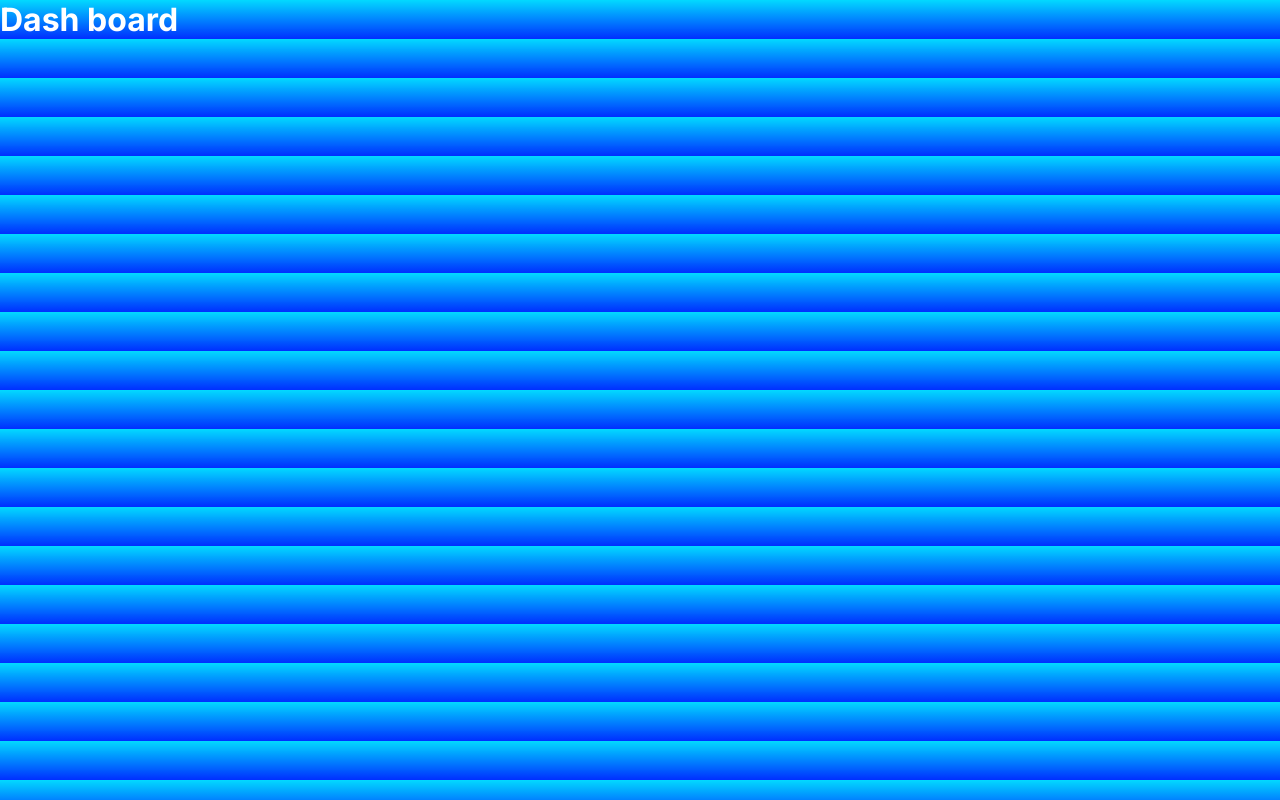
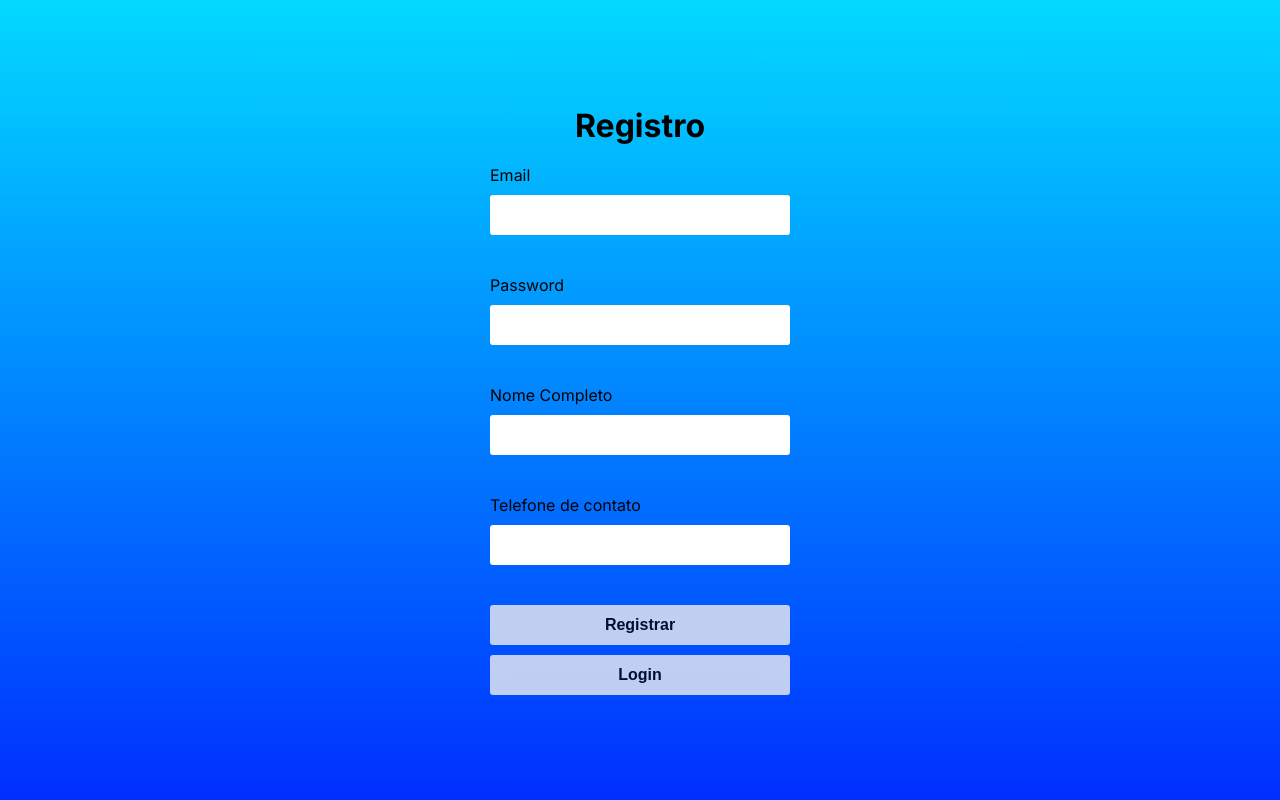
Before and after one commit to JogadorHungria/contactList, a Next.js app: page /register in a window 1280 px wide. Built offline with nearby package versions, Linux system fonts and the light colour scheme.

Commit message:
feat: adding notification for tostfy

```diff
--- a/app/components/input/index.tsx
+++ b/app/components/input/index.tsx
@@ -1,20 +1,17 @@
-type IType = "text" | "password" | "email";
+type IType = "text" | "password" | "email" | "tel";
 
 interface IInput {
+  labelName: string;
   name: string;
   register: any;
   type: IType;
 }
 
-export const Input = ({ name, register, type }: IInput) => {
+export const Input = ({ labelName, name, register, type }: IInput) => {
   return (
     <>
-      <label htmlFor={name.toLowerCase()}>{name}</label>
-      <input
-        {...register(name.toLowerCase())}
-        id={name.toLowerCase()}
-        type={type}
-      />
+      <label htmlFor={name}>{labelName}</label>
+      <input {...register(name)} id={name.toLowerCase()} type={type} />
     </>
   );
 };
--- /dev/null
+++ b/app/dashboard/dashboardStyle.scss
@@ -0,0 +1,3 @@
+body {
+  background-image: linear-gradient(to bottom, #00d9fffd, #002fff);
+}
--- a/app/dashboard/page.tsx
+++ b/app/dashboard/page.tsx
@@ -1,5 +1,5 @@
 "use client";
-
+import "app/dashboard/dashboardStyle.scss";
 const DashBoard = () => {
   return (
     <main>
--- a/app/layout.tsx
+++ b/app/layout.tsx
@@ -1,6 +1,8 @@
 import "app/styles/styleGlobal.scss";
 import type { Metadata } from "next";
 import { Inter } from "next/font/google";
+import { Flip, ToastContainer, toast } from "react-toastify";
+import "react-toastify/dist/ReactToastify.css";
 
 const inter = Inter({ subsets: ["latin"] });
 
@@ -16,7 +18,10 @@ export default function RootLayout({
 }) {
   return (
     <html lang="pt-BR">
-      <body className={inter.className}>{children}</body>
+      <body className={inter.className}>
+        <ToastContainer autoClose={2000} />
+        {children}
+      </body>
     </html>
   );
 }
--- a/app/loginPage.scss
+++ b/app/loginPage.scss
@@ -1,10 +1,7 @@
 body {
-  display: flex;
-  align-items: center;
-  justify-content: center;
-  width: 100vw;
-  height: 100vh;
+  background-image: linear-gradient(to bottom, #00d9fffd, #002fff);
 }
+
 main {
   display: flex;
   align-items: center;
@@ -44,7 +41,7 @@ button {
   font-weight: 600;
 }
 
-.register {
+.buttonAlterPage {
   margin-top: 10px;
   background-color: none;
   width: 100%;
--- a/app/register/page.tsx
+++ b/app/register/page.tsx
@@ -1,11 +1,102 @@
 "use client";
 
-const DashBoard = () => {
+import "app/loginPage.scss";
+import { useForm } from "react-hook-form";
+import { zodResolver } from "@hookform/resolvers/zod";
+import { TRegister, registerSchema } from "../schema";
+import { Input } from "../components/input";
+import { api } from "../services/api";
+import axios from "axios";
+import { toast } from "react-toastify";
+
+const Page = () => {
+  const {
+    register,
+    handleSubmit,
+    formState: { errors },
+  } = useForm<TRegister>({
+    resolver: zodResolver(registerSchema),
+  });
+
+  const cadastroRequisition = async (data: TRegister) => {
+    try {
+      const response = await api.post("/users", data);
+
+      toast("Registrado com sucesso");
+      toast("você vai ser redirecionado pra pagina de login");
+
+      setTimeout(() => {
+        location.href = "/";
+      }, 3000);
+    } catch (err) {
+      if (axios.isAxiosError(err)) {
+        toast(err.response?.data.message);
+      } else {
+        console.log("Erro desconhecido:", err);
+      }
+    }
+  };
+
   return (
     <main>
-      <h1>Dash board</h1>
+      <div>
+        <h1>Registro</h1>
+
+        <form onSubmit={handleSubmit(cadastroRequisition)}>
+          <Input
+            labelName="Email"
+            name="email"
+            register={register}
+            type="text"
+          />
+          <span>{errors.email?.message && <p>{errors.email?.message}</p>}</span>
+
+          <Input
+            labelName="Password"
+            name="password"
+            register={register}
+            type="password"
+          />
+          <span>
+            {errors.password?.message && <p>{errors.password?.message}</p>}
+          </span>
+
+          <Input
+            labelName="Nome Completo"
+            name="completName"
+            register={register}
+            type="text"
+          />
+          <span>
+            {errors.completName?.message && (
+              <p>{errors.completName?.message}</p>
+            )}
+          </span>
+
+          <Input
+            labelName="Telefone de contato"
+            name="contactPhone"
+            register={register}
+            type="tel"
+          />
+          <span>
+            {errors.contactPhone?.message && (
+              <p>{errors.contactPhone?.message}</p>
+            )}
+          </span>
+          <button type="submit">Registrar</button>
+        </form>
+
+        <button
+          type="button"
+          className="buttonAlterPage"
+          onClick={() => (location.href = "/")}
+        >
+          Login
+        </button>
+      </div>
     </main>
   );
 };
 
-export default DashBoard;
+export default Page;
--- a/app/schema/index.ts
+++ b/app/schema/index.ts
@@ -8,4 +8,23 @@ export const loginSchema = z.object({
   email: z.string().email("Deve ser um E-mail valido"),
 });
 
+export const registerSchema = z
+  .object({
+    email: z
+      .string()
+      .nonempty("Requerido")
+      .email({ message: "Deve ser um E-mail valido" }),
+
+    password: z
+      .string()
+      .nonempty("Requerido")
+      .min(4, { message: "Deve conter no mínimo 4 caracteres." }),
+
+    completName: z.string().nonempty("Requerido"),
+
+    contactPhone: z.string().nonempty("Requerido").min(10).max(11),
+  })
+  .required();
+
+export type TRegister = z.infer<typeof registerSchema>;
 export type TLogin = z.infer<typeof loginSchema>;
--- a/app/styles/styleGlobal.scss
+++ b/app/styles/styleGlobal.scss
@@ -2,11 +2,14 @@
   border: 0;
   margin: 0;
   padding: 0;
-  color: white;
 }
 
 body {
-  background-image: linear-gradient(to bottom, #00d9fffd, #002fff);
+  display: flex;
+  align-items: center;
+  justify-content: center;
+  width: 100vw;
+  height: 100vh;
 }
 
 a,
--- a/package.json
+++ b/package.json
@@ -20,6 +20,7 @@
     "react": "18.2.0",
     "react-dom": "18.2.0",
     "react-hook-form": "^7.45.2",
+    "react-toastify": "^9.1.3",
     "sass": "^1.64.1",
     "typescript": "5.1.6",
     "zod": "^3.21.4"
```
Also changed, not shown: app/page.tsx (+21 -5 lines), 1 other file (tests, documents, lock files or other folders).
